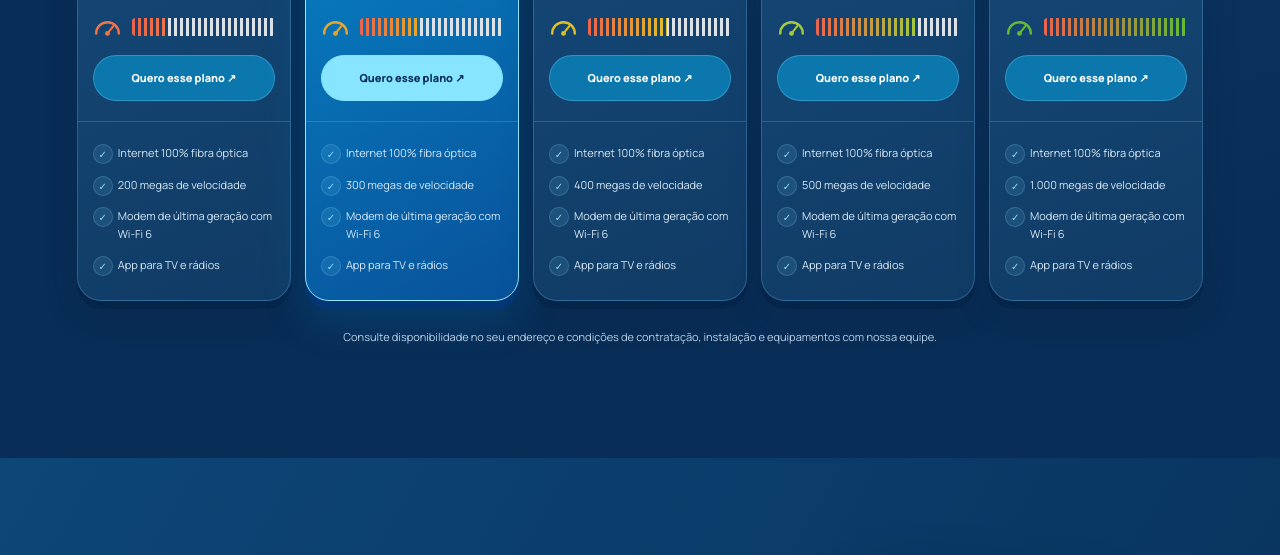
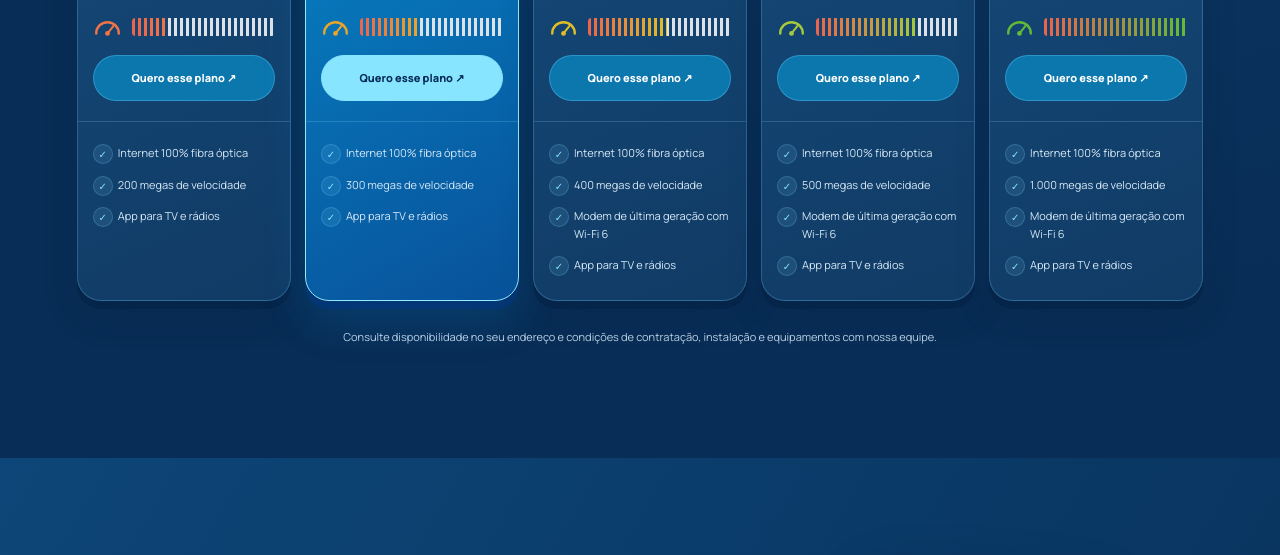
Before and after one commit to adilsonjuetheo-ops/net-info, a website: page index.html in a window 1280 px wide. Shown: the part 1378-1933 px from the top of the page. Drawn offline with Linux system fonts and the light colour scheme.

Commit message:
Remove Wi-Fi 6 benefit from 200 and 300 Mega plans

```diff
--- a/index.html
+++ b/index.html
@@ -12,8 +12,8 @@
 <section class="hero" id="inicio"><video autoplay muted loop playsinline preload="metadata" aria-hidden="true"><source src="assets/conexao.mp4" type="video/mp4"></video><div class="hero-shade"></div><div class="hero-content"><p class="eyebrow"><span></span> PADRE CARVALHO MAIS CONECTADA</p><h1>Seu mundo.<br>Sem <em>limites.</em></h1><p class="intro">Da sua casa para todas as possibilidades.<br>Viva uma nova conexão com a NET-INFO.</p><div class="hero-actions"><a class="button" href="#planos">Encontre seu plano <span>↗</span></a><a class="hero-instagram" href="https://instagram.com/netinfo_fibraoptica" target="_blank" rel="noopener" aria-label="Instagram da NET-INFO"><svg viewBox="0 0 24 24" aria-hidden="true" fill="none" stroke="currentColor" stroke-width="1.8"><rect x="3" y="3" width="18" height="18" rx="5"/><circle cx="12" cy="12" r="4"/><circle cx="17.5" cy="6.5" r="1" fill="currentColor" stroke="none"/></svg><span>Instagram</span> ↗</a><button class="video-control" aria-label="Pausar vídeo de fundo">Ⅱ</button></div><div class="hero-bottom"><span>100% fibra óptica</span><span>Até <strong>1 GIGA</strong> de possibilidades</span></div></div><div class="hero-caption">O FUTURO JÁ ESTÁ CONECTADO.</div></section>
 <div class="ticker" aria-hidden="true"><div>MAIS CONEXÃO <span>✦</span> MAIS POSSIBILIDADES <span>✦</span> MAIS NET-INFO <span>✦</span> MAIS CONEXÃO <span>✦</span> MAIS POSSIBILIDADES <span>✦</span></div></div>
 <section class="plans section" id="planos"><div class="section-heading reveal"><div><p class="eyebrow">ESCOLHA SUA VELOCIDADE</p><h2>Um plano para cada<br><em>jeito de viver.</em></h2></div><p>Do primeiro clique à próxima conquista.<br>Encontre a conexão que combina com você.</p></div><div class="plan-grid">
-<article class="plan reveal"><p class="plan-label">SEU DIA A DIA</p><h3>200 <span>MEGA</span></h3><p class="plan-description">Conecte sua rotina.</p><div class="price"><span>R$</span>69<sup>,90</sup><small>/mês</small></div><div class="speed-meter" aria-hidden="true"><svg viewBox="0 0 36 24"><path d="M4 20a14 14 0 0 1 28 0" fill="none" stroke="currentColor" stroke-width="3" stroke-linecap="round"/><path d="m18 20 8-10" stroke="currentColor" stroke-width="2.5" stroke-linecap="round"/><circle cx="18" cy="20" r="3" fill="currentColor"/></svg><span class="speed-bars"></span></div><ul><li>Internet 100% fibra óptica</li><li>200 megas de velocidade</li><li>Modem de última geração com Wi-Fi 6</li><li>App para TV e rádios</li></ul><a class="button outline" data-plan="200 Mega" href="https://wa.me/5538998286844?text=Ol%C3%A1!%20Tenho%20interesse%20no%20plano%20200%20Mega%20por%20R%24%2069%2C90.">Quero esse plano ↗</a></article>
-<article class="plan featured reveal"><div class="featured-tag">NOSSA SUGESTÃO</div><p class="plan-label">MAIS POSSIBILIDADES</p><h3>300 <span>MEGA</span></h3><p class="plan-description">Dê ritmo às suas ideias.</p><div class="price"><span>R$</span>79<sup>,90</sup><small>/mês</small></div><div class="speed-meter" aria-hidden="true"><svg viewBox="0 0 36 24"><path d="M4 20a14 14 0 0 1 28 0" fill="none" stroke="currentColor" stroke-width="3" stroke-linecap="round"/><path d="m18 20 8-10" stroke="currentColor" stroke-width="2.5" stroke-linecap="round"/><circle cx="18" cy="20" r="3" fill="currentColor"/></svg><span class="speed-bars"></span></div><ul><li>Internet 100% fibra óptica</li><li>300 megas de velocidade</li><li>Modem de última geração com Wi-Fi 6</li><li>App para TV e rádios</li></ul><a class="button" data-plan="300 Mega" href="https://wa.me/5538998286844?text=Ol%C3%A1!%20Tenho%20interesse%20no%20plano%20300%20Mega%20por%20R%24%2079%2C90.">Quero esse plano ↗</a></article>
+<article class="plan reveal"><p class="plan-label">SEU DIA A DIA</p><h3>200 <span>MEGA</span></h3><p class="plan-description">Conecte sua rotina.</p><div class="price"><span>R$</span>69<sup>,90</sup><small>/mês</small></div><div class="speed-meter" aria-hidden="true"><svg viewBox="0 0 36 24"><path d="M4 20a14 14 0 0 1 28 0" fill="none" stroke="currentColor" stroke-width="3" stroke-linecap="round"/><path d="m18 20 8-10" stroke="currentColor" stroke-width="2.5" stroke-linecap="round"/><circle cx="18" cy="20" r="3" fill="currentColor"/></svg><span class="speed-bars"></span></div><ul><li>Internet 100% fibra óptica</li><li>200 megas de velocidade</li><li>App para TV e rádios</li></ul><a class="button outline" data-plan="200 Mega" href="https://wa.me/5538998286844?text=Ol%C3%A1!%20Tenho%20interesse%20no%20plano%20200%20Mega%20por%20R%24%2069%2C90.">Quero esse plano ↗</a></article>
+<article class="plan featured reveal"><div class="featured-tag">NOSSA SUGESTÃO</div><p class="plan-label">MAIS POSSIBILIDADES</p><h3>300 <span>MEGA</span></h3><p class="plan-description">Dê ritmo às suas ideias.</p><div class="price"><span>R$</span>79<sup>,90</sup><small>/mês</small></div><div class="speed-meter" aria-hidden="true"><svg viewBox="0 0 36 24"><path d="M4 20a14 14 0 0 1 28 0" fill="none" stroke="currentColor" stroke-width="3" stroke-linecap="round"/><path d="m18 20 8-10" stroke="currentColor" stroke-width="2.5" stroke-linecap="round"/><circle cx="18" cy="20" r="3" fill="currentColor"/></svg><span class="speed-bars"></span></div><ul><li>Internet 100% fibra óptica</li><li>300 megas de velocidade</li><li>App para TV e rádios</li></ul><a class="button" data-plan="300 Mega" href="https://wa.me/5538998286844?text=Ol%C3%A1!%20Tenho%20interesse%20no%20plano%20300%20Mega%20por%20R%24%2079%2C90.">Quero esse plano ↗</a></article>
 <article class="plan reveal"><p class="plan-label">NO SEU RITMO</p><h3>400 <span>MEGA</span></h3><p class="plan-description">Explore novos caminhos.</p><div class="price"><span>R$</span>89<sup>,90</sup><small>/mês</small></div><div class="speed-meter" aria-hidden="true"><svg viewBox="0 0 36 24"><path d="M4 20a14 14 0 0 1 28 0" fill="none" stroke="currentColor" stroke-width="3" stroke-linecap="round"/><path d="m18 20 8-10" stroke="currentColor" stroke-width="2.5" stroke-linecap="round"/><circle cx="18" cy="20" r="3" fill="currentColor"/></svg><span class="speed-bars"></span></div><ul><li>Internet 100% fibra óptica</li><li>400 megas de velocidade</li><li>Modem de última geração com Wi-Fi 6</li><li>App para TV e rádios</li></ul><a class="button outline" data-plan="400 Mega" href="https://wa.me/5538998286844?text=Ol%C3%A1!%20Tenho%20interesse%20no%20plano%20400%20Mega%20por%20R%24%2089%2C90.">Quero esse plano ↗</a></article>
 <article class="plan reveal"><p class="plan-label">VÁ MAIS LONGE</p><h3>500 <span>MEGA</span></h3><p class="plan-description">Mais espaço para o seu mundo.</p><div class="price"><span>R$</span>99<sup>,90</sup><small>/mês</small></div><div class="speed-meter" aria-hidden="true"><svg viewBox="0 0 36 24"><path d="M4 20a14 14 0 0 1 28 0" fill="none" stroke="currentColor" stroke-width="3" stroke-linecap="round"/><path d="m18 20 8-10" stroke="currentColor" stroke-width="2.5" stroke-linecap="round"/><circle cx="18" cy="20" r="3" fill="currentColor"/></svg><span class="speed-bars"></span></div><ul><li>Internet 100% fibra óptica</li><li>500 megas de velocidade</li><li>Modem de última geração com Wi-Fi 6</li><li>App para TV e rádios</li></ul><a class="button outline" data-plan="500 Mega" href="https://wa.me/5538998286844?text=Ol%C3%A1!%20Tenho%20interesse%20no%20plano%20500%20Mega%20por%20R%24%2099%2C90.">Quero esse plano ↗</a></article>
 <article class="plan reveal"><p class="plan-label">PENSE GRANDE</p><h3>1 <span>GIGA</span></h3><p class="plan-description">Uma conexão à altura.</p><div class="price"><span>R$</span>149<sup>,90</sup><small>/mês</small></div><div class="speed-meter" aria-hidden="true"><svg viewBox="0 0 36 24"><path d="M4 20a14 14 0 0 1 28 0" fill="none" stroke="currentColor" stroke-width="3" stroke-linecap="round"/><path d="m18 20 8-10" stroke="currentColor" stroke-width="2.5" stroke-linecap="round"/><circle cx="18" cy="20" r="3" fill="currentColor"/></svg><span class="speed-bars"></span></div><ul><li>Internet 100% fibra óptica</li><li>1.000 megas de velocidade</li><li>Modem de última geração com Wi-Fi 6</li><li>App para TV e rádios</li></ul><a class="button outline" data-plan="1 Giga" href="https://wa.me/5538998286844?text=Ol%C3%A1!%20Tenho%20interesse%20no%20plano%201%20Giga%20por%20R%24%20149%2C90.">Quero esse plano ↗</a></article>
```
